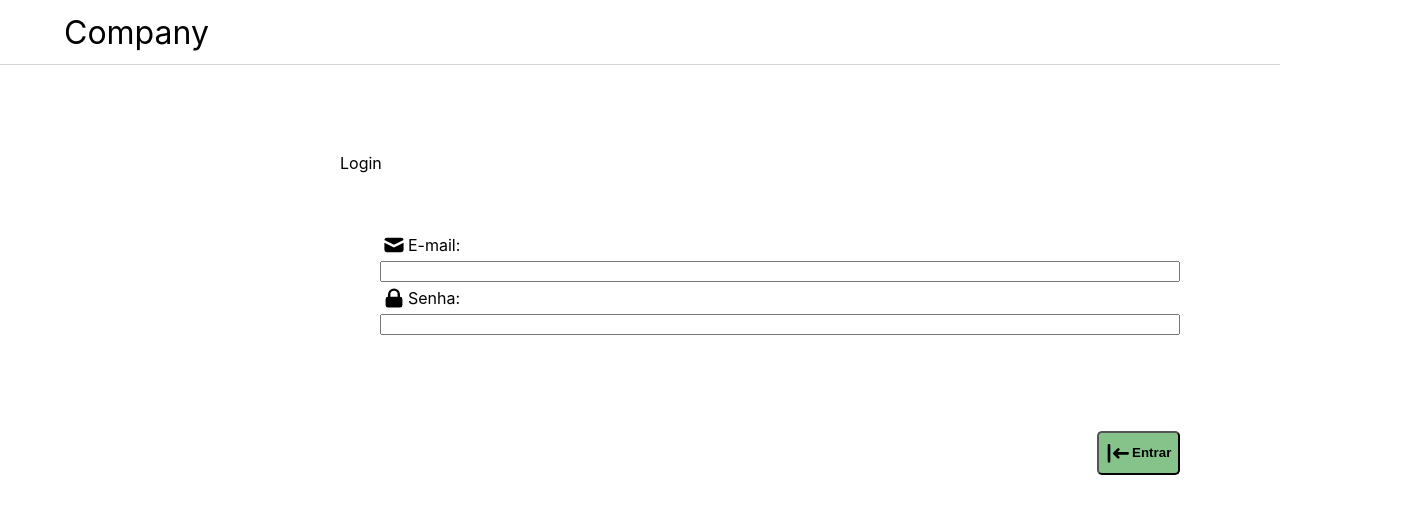
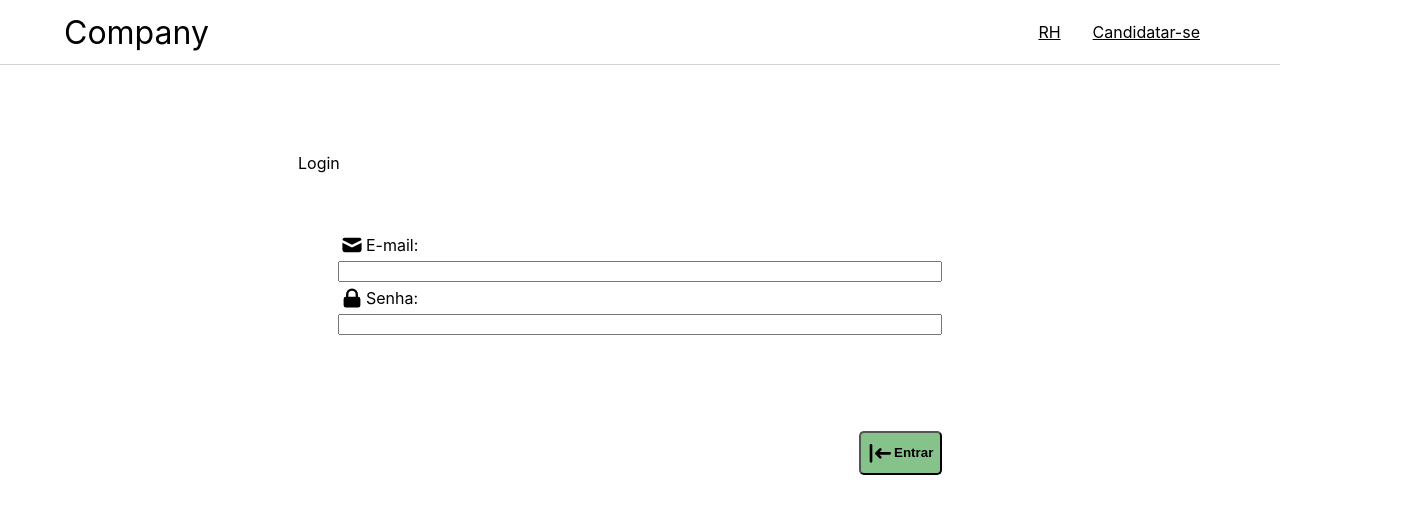
Before and after one commit to PauloHenriqueMagno/hr_control_website, a React (Create React App) app: page /hr/login in a window 1280 px wide. Shown: the top 514 px of the page, 1420 px wide, since content can reach past the window. Built offline with nearby package versions, Linux system fonts and the light colour scheme.

Commit message:
fix: layout

```diff
--- a/src/components/Header/Menu/index.jsx
+++ b/src/components/Header/Menu/index.jsx
@@ -1,13 +1,23 @@
 /* eslint-disable jsx-a11y/anchor-is-valid */
 import { Nav } from "./style"
-
+import { useAccount } from "../../../providers/Account"
 
 const Menu = () => {
+    const { auth } = useAccount();
+
     return (
         <Nav>
-            <a href="/hr/employees">Funcionarios</a>
-            <a href="#">LINK 2</a>
-            <a href="#">LINK 3</a>
+            {
+                auth? <>
+                    <a href="/candidate">Candidatar-se</a>
+                    <a href="/hr/employees">Funcionarios</a>
+                    <a href="#">LINK 2</a>
+                    <a href="#">LINK 3</a>
+                </> : <>
+                    <a href="/hr/login">RH</a>
+                    <a href="/candidate">Candidatar-se</a>
+                </>
+            }
         </Nav>
     )
 }
--- a/src/components/Header/index.jsx
+++ b/src/components/Header/index.jsx
@@ -1,14 +1,12 @@
-import { useAccount } from "../../providers/Account"
 import Menu from "./Menu";
 import { DivBox, HeaderBox } from "./style"
 
 const Header = () => {
-    const { auth } = useAccount();
     return (
         <HeaderBox>
             <DivBox>
                 <h1>Company</h1>
-                {auth ? <Menu /> : " "}
+                <Menu />
             </DivBox>
         </HeaderBox>
     )
--- a/src/components/LoginForm/style.js
+++ b/src/components/LoginForm/style.js
@@ -2,7 +2,7 @@ import styled from "styled-components";
 
 
 export const LoginBox = styled.main`
-    width: 100vw;
+    width: 100%;
 `;
 
 export const DivForm = styled.div`
```
